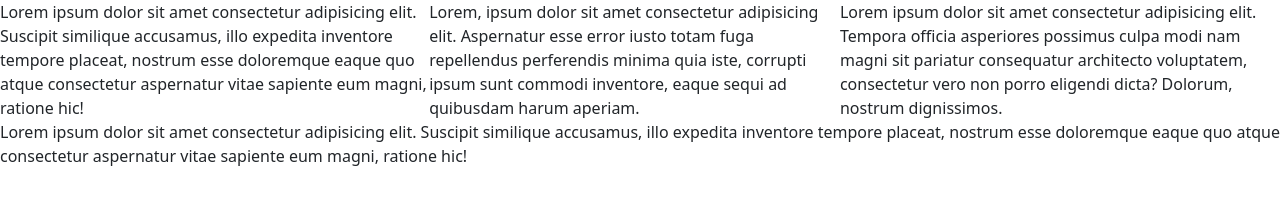
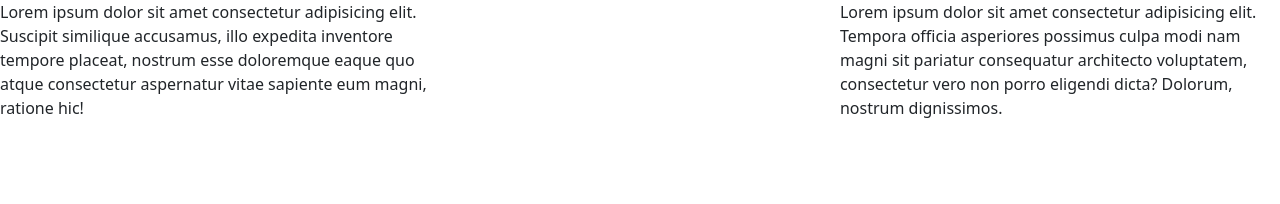
Before and after one commit to LakshanEdirisinghe/Test-Girid, a plain HTML site: page index.html in a window 1280 px wide. Drawn offline with Linux system fonts and the light colour scheme.

Commit message:
css Grid invisible of middle column

```diff
--- a/index.html
+++ b/index.html
@@ -14,7 +14,7 @@
         esse doloremque eaque quo atque consectetur aspernatur vitae sapiente
         eum magni, ratione hic!
       </div>
-      <div>
+      <div class="invisible">
         Lorem, ipsum dolor sit amet consectetur adipisicing elit. Aspernatur
         esse error iusto totam fuga repellendus perferendis minima quia iste,
         corrupti ipsum sunt commodi inventore, eaque sequi ad quibusdam harum
@@ -26,15 +26,7 @@
         architecto voluptatem, consectetur vero non porro eligendi dicta?
         Dolorum, nostrum dignissimos.
       </div>
-    </div>
-        <div class="d-inline-flex">
-      <div>
-        Lorem ipsum dolor sit amet consectetur adipisicing elit. Suscipit
-        similique accusamus, illo expedita inventore tempore placeat, nostrum
-        esse doloremque eaque quo atque consectetur aspernatur vitae sapiente
-        eum magni, ratione hic!
-      </div>
-    </div>
+
     <!-- <script src="https://cdn.sheetjs.com/xlsx-latest/package/dist/xlsx.full.min.js"></script> -->
     <!-- <script src="scriptJs.js"></script> -->
   </body>
```
